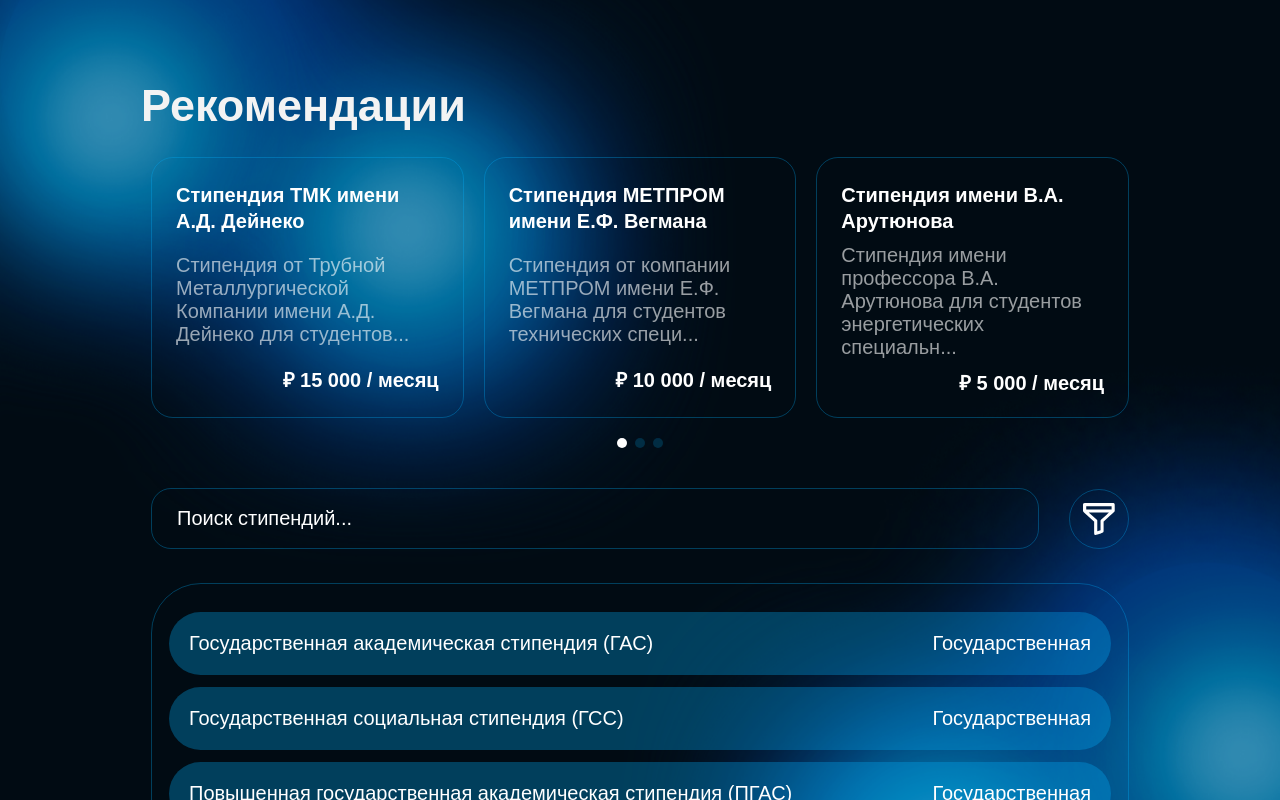
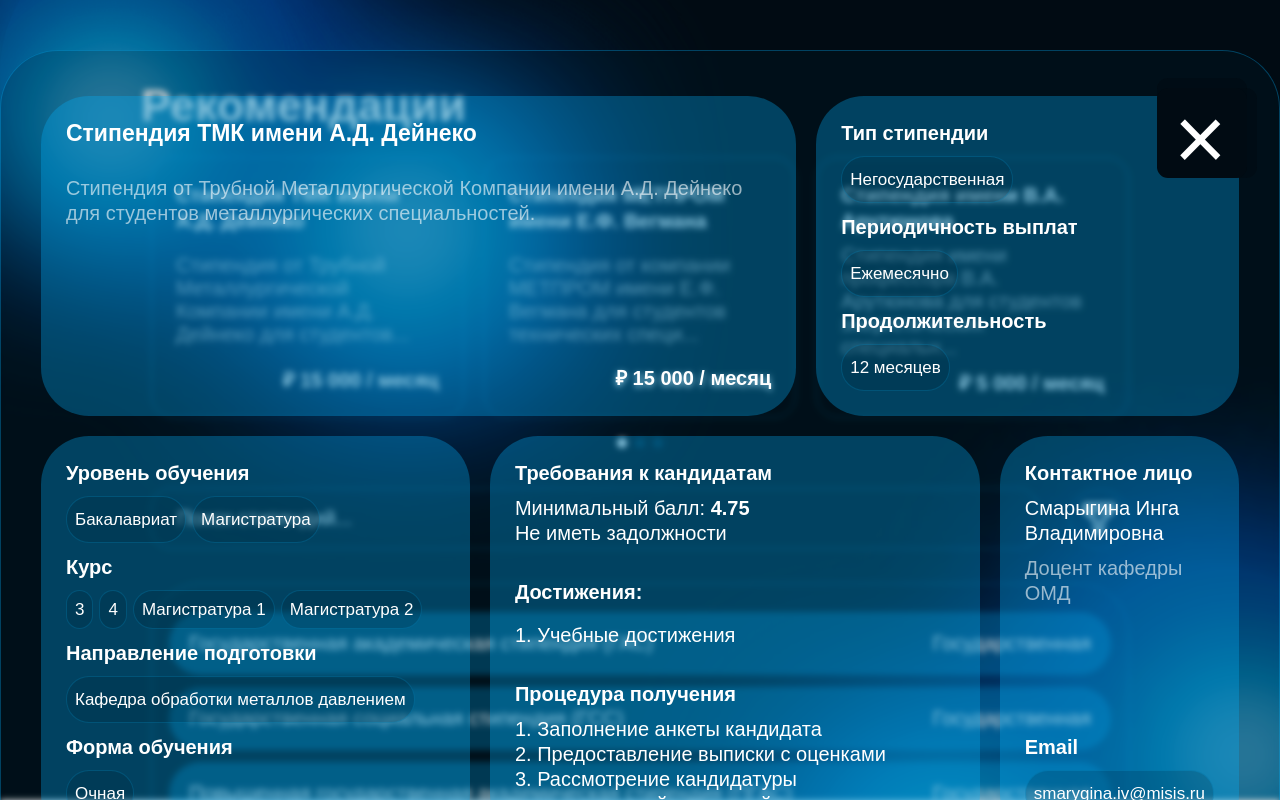
Before and after one commit to Viktoria-Mushkina/Grants-Website, a React (Vite) app in the folder grants-website/: page / in a window 1280 px wide. Both pictures are taken after a click on the element 307 px from the left and 287 px from the top of the page. Shown: the top 800 px of the page. Built offline with nearby package versions, Linux system fonts and the light colour scheme.

Commit message:
Исправляет поиск, рекомендации и модальное окно

```diff
--- a/grants-website/src/App.tsx
+++ b/grants-website/src/App.tsx
@@ -13,25 +13,25 @@
 function App() {
   const [filteredScholarships, setFilteredScholarships] =
     useState<Scholarship[]>(scholarshipsData);
-  const [searchActive, setSearchActive] = useState(false);
   const [selectedScholarship, setSelectedScholarship] =
     useState<Scholarship | null>(null);
 
-  // Обработчик выбора стипендии из поиска
   const handleSelectScholarship = (scholarship: Scholarship) => {
-    setFilteredScholarships([scholarship]);
-    setSearchActive(true);
+    setSelectedScholarship(scholarship);
   };
 
-  // Обработчик клика на стипендию в таблице
   const handleScholarshipClick = (scholarship: Scholarship) => {
     setSelectedScholarship(scholarship);
   };
 
-  // Обработчик закрытия детальной информации
+  const handleRecommendationCardClick = (scholarship: Scholarship) => {
+    setSelectedScholarship(scholarship);
+  };
+
   const handleCloseDetails = () => {
     setSelectedScholarship(null);
   };
+
   const selectedScholarships = scholarshipsData.filter((scholarship) =>
     selectedScholarshipIds.includes(scholarship.id)
   );
@@ -42,32 +42,26 @@
         <img src={bgImage} alt="background" />
       </div>
       <main className="app-main">
-        <Recommendations scholarships={selectedScholarships} />
+        <Recommendations
+          scholarships={selectedScholarships}
+          onCardClick={handleRecommendationCardClick}
+        />
 
         <ScholarshipSearch
           scholarships={scholarshipsData}
           onSelect={handleSelectScholarship}
         />
 
-        {selectedScholarship ? (
+        {selectedScholarship && (
           <ScholarshipDetailsModal
             scholarship={selectedScholarship}
             onClose={handleCloseDetails}
           />
-        ) : (
-          <>
-            {searchActive && (
-              <div className="search-results-header">
-                <h3>Результаты поиска</h3>
-              </div>
-            )}
-
-            <ScholarshipTable
-              scholarships={filteredScholarships}
-              onRowClick={handleScholarshipClick}
-            />
-          </>
         )}
+        <ScholarshipTable
+          scholarships={filteredScholarships}
+          onRowClick={handleScholarshipClick}
+        />
       </main>
     </div>
   );
--- a/grants-website/src/components/recommendations/recommendations.module.css
+++ b/grants-website/src/components/recommendations/recommendations.module.css
@@ -54,6 +54,7 @@
   color: white;
   height: 261px;
   justify-content: space-between;
+  cursor: pointer;
 }
 
 .scholarshipName {
--- a/grants-website/src/components/recommendations/recommendations.tsx
+++ b/grants-website/src/components/recommendations/recommendations.tsx
@@ -4,7 +4,9 @@
 
 interface RecommendationsProps {
   scholarships: Scholarship[];
+  onCardClick?: (scholarship: Scholarship) => void;
 }
+
 const truncateText = (text: string, maxLength: number = 50): string => {
   if (!text) return "";
   const trimmedText = text.trim();
@@ -14,8 +16,10 @@
 
   return trimmedText.slice(0, maxLength).trim() + "...";
 };
+
 export const Recommendations: React.FC<RecommendationsProps> = ({
   scholarships,
+  onCardClick,
 }) => {
   const [currentSlide, setCurrentSlide] = useState(0);
   const [isDragging, setIsDragging] = useState(false);
@@ -108,6 +112,12 @@
     goToSlide(slideIndex);
   };
 
+  // Обработчик клика на карточку
+  const handleCardClick = (scholarship: Scholarship, e: React.MouseEvent) => {
+    e.stopPropagation(); // Предотвращаем всплытие события
+    onCardClick?.(scholarship);
+  };
+
   if (visibleScholarships.length === 0) return null;
 
   return (
@@ -143,7 +153,11 @@
             >
               <div className={styles.cardsContainer}>
                 {slide.map((scholarship) => (
-                  <div key={scholarship.id} className={styles.card}>
+                  <div
+                    key={scholarship.id}
+                    className={styles.card}
+                    onClick={(e) => handleCardClick(scholarship, e)}
+                  >
                     <h3 className={styles.scholarshipName}>
                       {scholarship.name}
                     </h3>
--- a/grants-website/src/components/scholarship-details-modal/scholarship-details-modal.module.css
+++ b/grants-website/src/components/scholarship-details-modal/scholarship-details-modal.module.css
@@ -1,3 +1,13 @@
+.overlay {
+  position: fixed;
+  top: 0;
+  left: 0;
+  right: 0;
+  bottom: 0;
+  z-index: 1000; /* Высокий z-index чтобы быть поверх всего */
+  padding-top: 50px;
+}
+
 .container {
   border-radius: 58px;
   padding: 35px 40px;
@@ -5,17 +15,37 @@
   background: rgba(1, 38, 53, 0.2);
   color: rgba(255, 255, 255, 1);
   max-width: 1400px;
-  margin: 0 auto;
+  margin: 0 auto 20px;
+  animation: modalAppear 0.3s ease-out;
+  backdrop-filter: blur(3px);
+  position: relative;
+}
+@keyframes modalAppear {
+  from {
+    opacity: 0;
+    transform: translateY(-20px);
+  }
+  to {
+    opacity: 1;
+    transform: translateY(0);
+  }
 }
 
 .header {
-  display: flex;
-  justify-content: flex-end;
+  height: 90px;
+  width: 90px;
+  position: absolute;
+  top: 37px;
+  right: 32px;
+  border-radius: 11px;
+  background: rgba(1, 11, 19, 1);
+  box-shadow: 0px -10px 0px 0px rgba(1, 11, 19, 0.6),
+    10px 0 0px 0px rgba(1, 11, 19, 0.6);
 }
 .closeButton {
-  font-size: 50px;
+  font-size: 90px;
   cursor: pointer;
-  color: rgba(217, 217, 217, 1);
+  margin-left: 17px;
 }
 
 .content {
@@ -34,6 +64,7 @@
 .description p,
 .position {
   color: rgba(255, 255, 255, 0.6);
+  margin-top: 10px;
 }
 
 .detailsGrid {
@@ -144,8 +175,6 @@
   transition: all 0.3s ease;
   cursor: pointer;
 }
-.detailItem {
-}
 .detailsButton:hover {
   transform: translateY(-3px);
   background-color: #0591cf;
--- a/grants-website/src/components/scholarship-details-modal/scholarship-details-modal.tsx
+++ b/grants-website/src/components/scholarship-details-modal/scholarship-details-modal.tsx
@@ -10,6 +10,7 @@
   ScholarshipDetailsModalProps
 > = ({ scholarship, onClose }) => {
   return (
+    <div className={styles.overlay}>
       <div className={styles.container}>
         <div className={styles.header}>
           <button className={styles.closeButton} onClick={onClose}>
@@ -24,7 +25,8 @@
               <div className={styles.description}>
                 <h2 className={styles.title}>{scholarship.name}</h2>
                 <p>
-                {scholarship.description || "Описание стипендиальной программы"}
+                  {scholarship.description ||
+                    "Описание стипендиальной программы"}
                 </p>
               </div>
               <strong className={styles.paymentAmount}>
@@ -94,7 +96,8 @@
               <div className={styles.detailItem}>
                 <h4>Направление подготовки</h4>
                 <div className={styles.item}>
-                {scholarship.department && scholarship.department.length > 0 ? (
+                  {scholarship.department &&
+                  scholarship.department.length > 0 ? (
                     scholarship.department.map((dept, index) => (
                       <div key={index} className={styles.arrayItem}>
                         {dept}
@@ -200,7 +203,6 @@
               <a
                 href={scholarship.detailsUrl}
                 target="_blank"
-              rel="noopener noreferrer"
                 className={styles.detailsButton}
               >
                 Узнать подробнее
@@ -209,5 +211,6 @@
           )}
         </div>
       </div>
+    </div>
   );
 };
--- a/grants-website/src/components/scholarship-search/scholarship-search.tsx
+++ b/grants-website/src/components/scholarship-search/scholarship-search.tsx
@@ -31,7 +31,13 @@
 
     const term = searchTerm.toLowerCase();
     const filtered = scholarships
-      .filter((scholarship) => scholarship.name.toLowerCase().includes(term))
+      .filter(
+        (scholarship) =>
+          scholarship.name.toLowerCase().includes(term) ||
+          scholarship.description?.toLowerCase().includes(term) ||
+          scholarship.target.toLowerCase().includes(term) ||
+          scholarship.conditions.toLowerCase().includes(term)
+      )
       .slice(0, 5);
 
     setFilteredScholarships(filtered);
@@ -46,7 +52,6 @@
 
   // Обработчик выбора стипендии
   const handleSelectScholarship = (scholarship: Scholarship) => {
-    setSearchTerm(scholarship.name);
     setIsDropdownOpen(false);
     onSelect?.(scholarship);
     inputRef.current?.blur();
@@ -77,11 +82,11 @@
         break;
       case "Escape":
         setIsDropdownOpen(false);
+        setSearchTerm("");
         break;
     }
   };
 
-  // Клик вне компонента закрывает dropdown
   useEffect(() => {
     const handleClickOutside = (event: MouseEvent) => {
       if (
--- a/grants-website/src/components/scholarship-table/scholarship-table.tsx
+++ b/grants-website/src/components/scholarship-table/scholarship-table.tsx
@@ -20,17 +20,7 @@
             onClick={() => onRowClick(scholarship)}
           >
             <div className={styles.cell}>{scholarship.name}</div>
-            <div className={styles.cell}>
-              <span
-                className={`${styles.typeBadge} ${
-                  scholarship.type === "Государственная"
-                    ? styles.state
-                    : styles.nonState
-                }`}
-              >
-                {scholarship.type}
-              </span>
-            </div>
+            <div className={styles.cell}>{scholarship.type}</div>
           </div>
         ))}
       </div>
```
Also changed, not shown: grants-website/public/cross.svg (added). Lines whose indentation alone changed are shown as unchanged.
